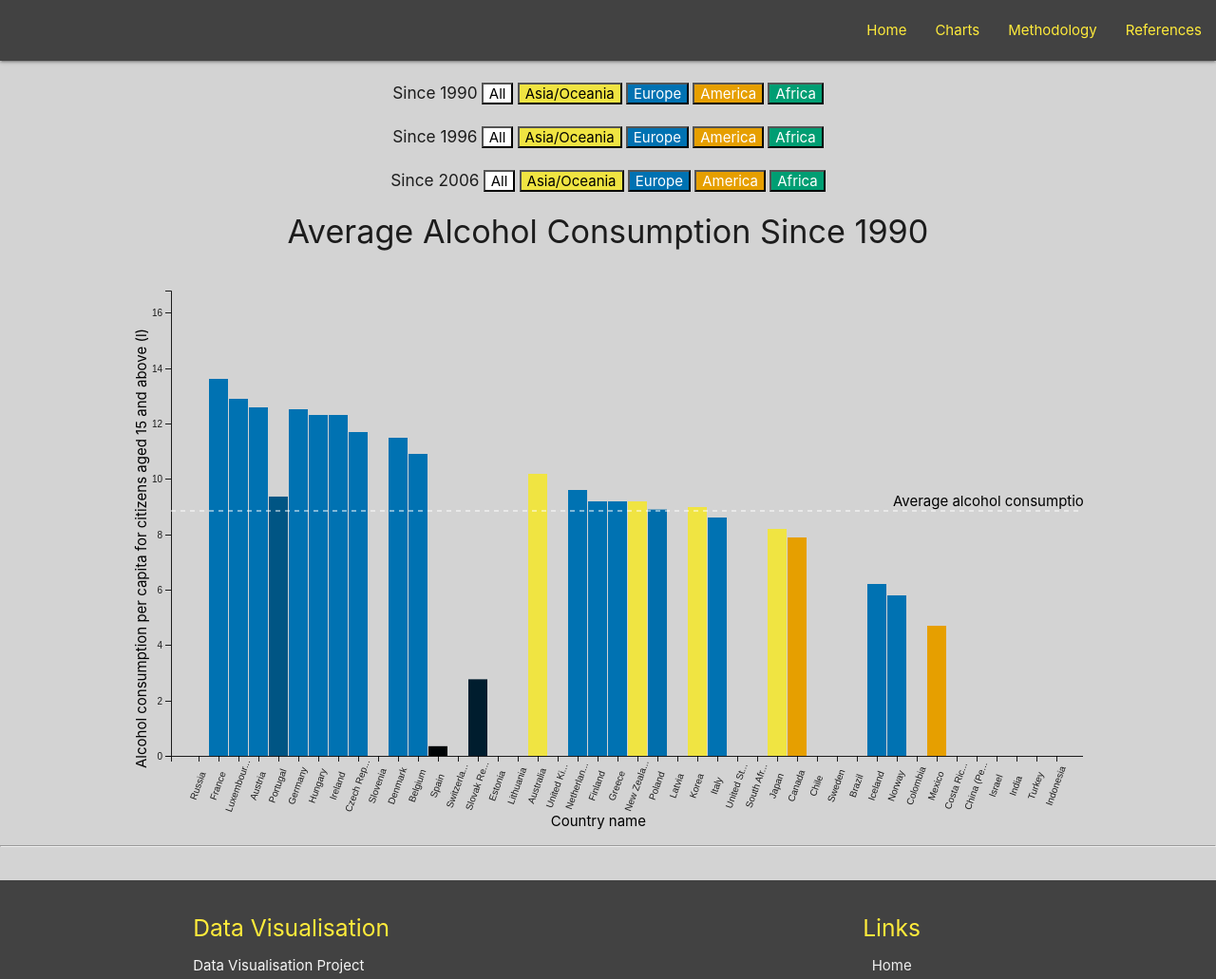
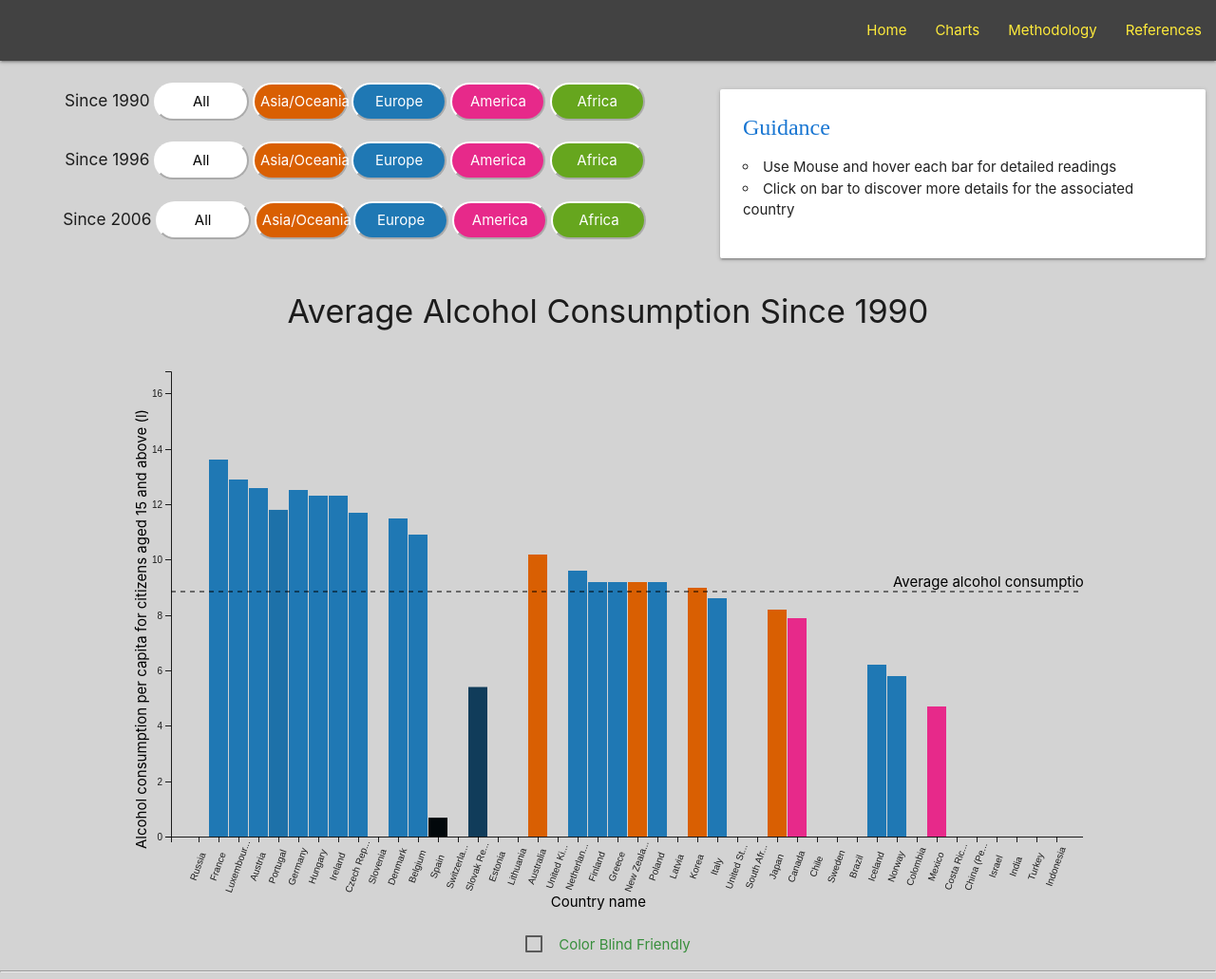
Before and after one commit to khaifahmi99/khaifahmi99.github.io, a plain HTML site: page charts.html in a window 1280 px wide. Shown: the top 1031 px of the page at 95% size. Drawn offline with nearby package versions, Linux system fonts and the light colour scheme.

Commit message:
edit after feedback

```diff
--- a/charts.html
+++ b/charts.html
@@ -29,6 +29,8 @@
       </nav>
     </head>
     <br />
+    <div class="row">
+      <div class="col s7">
         <div id="buttons">
           <h6>Since 1990</h6>
           <button type="button" id="all" class="btnNeutral">All</button>
@@ -50,12 +52,34 @@
           <button type="button" id="europe_06" class="btnBlue">Europe</button>
           <button type="button" id="america_06" class="btnRed">America</button>
           <button type="button" id="africa_06" class="btnGreen">Africa</button>
+          <br />
+        </div>
+      </div>
+      <div class="col s5">
+        <div class="card">
+          <div class="card-content left-align">
+            <span class="card-title blue-text text-darken-2">Guidance</span>
+            <ul class="circle">
+              <li>Use Mouse and hover each bar for detailed readings</li>
+              <li>Click on bar to discover more details for the associated country</li>
+            </ul>
+          </div>
+        </div>
+      </div>
     </div>
     <div id="insight1">
       <h4 id="title-1"></h4>
       <div id="chart">
       </div>
     </div>
+    <form action="">
+      <p>
+        <label>
+          <input id="color-blind" type="checkbox" onchange='handleChange(this);' />
+          <span class="green-text text-darken-2">Color Blind Friendly</span>
+        </label>
+      </p>
+    </form>
     <hr />
     <div id="insight2">
       <h4 id="title-2"></h4>
--- a/script.js
+++ b/script.js
@@ -1,9 +1,24 @@
+function sleep(ms) {
+  return new Promise(resolve => setTimeout(resolve, ms));
+}
+
+async function handleChange(checkbox) {
+  if(checkbox.checked) {
+    sessionStorage.setItem("colorBlind", "blind");
+    await sleep(1000);
+    location.reload();
+  } else {
+    sessionStorage.setItem("colorBlind", "normal");
+    await sleep(1000);
+    location.reload();
+  }
+}
+
 function init() {
   var country = "";
 
   var h = 600;
   var w = 1000;
-
 
   var title1 = document.getElementById('title-1');
   var title2 = document.getElementById('title-2');
@@ -26,6 +41,32 @@ function init() {
   var asiaBtn20 = document.getElementById('asia_96');
   var americaBtn20 = document.getElementById('america_96');
   var africaBtn20 = document.getElementById('africa_96');
+
+  var colorBlind = sessionStorage.getItem("colorBlind");
+  if (colorBlind == null) {
+    colorBlind = "normal";
+  }
+  if (colorBlind == "blind") {
+    document.getElementById('color-blind').checked = true;
+  }
+  if (colorBlind == "normal") {
+    document.getElementById('color-blind').checked = false;
+    europeBtn.style.backgroundColor = "#1f78b4";
+    europeBtn10.style.backgroundColor = "#1f78b4";
+    europeBtn20.style.backgroundColor = "#1f78b4";
+    asiaBtn.style.backgroundColor = "#d95f02";
+    asiaBtn10.style.backgroundColor = "#d95f02";
+    asiaBtn20.style.backgroundColor = "#d95f02";
+    asiaBtn.style.color = "white";
+    asiaBtn10.style.color = "white";
+    asiaBtn20.style.color = "white";
+    americaBtn.style.backgroundColor = "#e7298a";
+    americaBtn10.style.backgroundColor = "#e7298a";
+    americaBtn20.style.backgroundColor = "#e7298a";
+    africaBtn.style.backgroundColor = "#66a61e";
+    africaBtn10.style.backgroundColor = "#66a61e";
+    africaBtn20.style.backgroundColor = "#66a61e";
+  }
 
   var worldAverage = 0;
 
@@ -284,7 +325,7 @@ function init() {
       scrollTo();
     })
     .transition()
-    .duration(1000)
+    .duration(800)
     .delay(function(d, i) {
       return i * 200;
     })
@@ -297,16 +338,32 @@ function init() {
     .style("fill", function(d) {
       switch (d.Continent) {
         case "Europe":
-          return "#0072B2";
+          if(colorBlind == "blind") {
+            return "#0072B2";
+          } else if (colorBlind == "normal") {
+            return "#1f78b4";
+          }
           break;
         case "Asia/Oceania":
-          return "#F0E442";
+          if(colorBlind == "blind") {
+            return "#F0E442";
+          } else if (colorBlind == "normal"){
+            return "#d95f02";
+          }
           break;
         case "Africa":
-          return "#009E73";
+          if (colorBlind == "blind" ) {
+            return "#009E73";
+          } else if (colorBlind == "normal"){
+            return "#66a61e";
+          }
           break;
         case "America":
-          return "#E69F00";
+          if(colorBlind == "blind") {
+            return "#E69F00";
+          }else if (colorBlind == "normal"){
+            return "#e7298a";
+          }
           break;
         default:
           return "black";
@@ -332,7 +389,6 @@ function init() {
     .attr("y1", yScale(avg))
     .attr("x2", w)
     .attr("y2", yScale(avg))
-    .style("stroke", "white");
 
     svg.append("text")
     .attr("class", "text-average")
--- a/styles.css
+++ b/styles.css
@@ -43,6 +43,10 @@ h6 {
 
 button {
   color: white;
+  width: 100px;
+  height: 40px;
+  border-radius: 20px;
+  border-color: white;
 }
 
 .btnNeutral {
```
Lines whose indentation alone changed are shown as unchanged.
